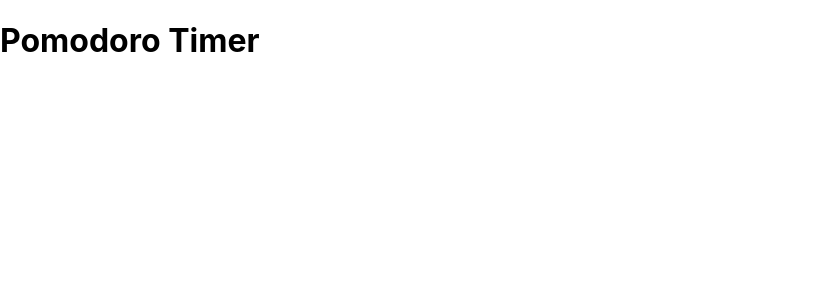
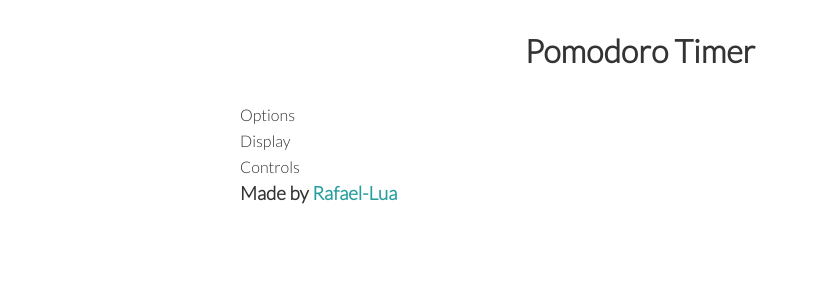
Before and after one commit to rafael-lua/fcc-pomodoro-timer, a React (Create React App) app: page / in a window 1280 px wide. Shown: the top 300 px of the page, without its empty margins (0-817 px from the left). Built offline with nearby package versions, Linux system fonts and the light colour scheme.

Commit message:
Add components (Options, controls and display)

```diff
--- a/public/index.html
+++ b/public/index.html
@@ -24,7 +24,8 @@
       work correctly both with client-side routing and a non-root public URL.
       Learn how to configure a non-root public URL by running `npm run build`.
     -->
-    <title>React App</title>
+    <title>Pomodoro Timer</title>
+    <script src="https://kit.fontawesome.com/14e494ac10.js" crossorigin="anonymous"></script>
   </head>
   <body>
     <noscript>You need to enable JavaScript to run this app.</noscript>
--- a/src/App.js
+++ b/src/App.js
@@ -1,11 +1,19 @@
 import { Provider } from "react-redux";
 import store from "./store/config";
+
+import Controls from "./components/Controls";
+import Options from "./components/Options";
+import Display from "./components/Display";
 
 function App() {
   return (
     <Provider store={store}>
-      <div>
-        <h1>Pomodoro Timer</h1>
+      <div class="container">
+        <h1 className="title">Pomodoro Timer</h1>
+        <Options />
+        <Display />
+        <Controls />
+        <h3>Made by <a href="https://github.com/rafael-lua">Rafael-Lua</a></h3>
       </div>
     </Provider>
   );
--- /dev/null
+++ b/src/components/Controls.js
@@ -0,0 +1,9 @@
+function Controls() {
+  return (
+    <div>
+      Controls
+    </div>
+  )
+}
+
+export default Controls
--- /dev/null
+++ b/src/components/Display.js
@@ -0,0 +1,9 @@
+function Display() {
+  return (
+    <div>
+      Display
+    </div>
+  )
+}
+
+export default Display
--- /dev/null
+++ b/src/components/Options.js
@@ -0,0 +1,9 @@
+function Options() {
+  return (
+    <div>
+      Options
+    </div>
+  )
+}
+
+export default Options
--- a/src/index.css
+++ b/src/index.css
@@ -1,13 +1,54 @@
-body {
+@import url('https://fonts.googleapis.com/css2?family=Lato:wght@300&display=swap');
+
+/* font-family: 'Lato', sans-serif; */
+
+* {
+  /* basic configurations */
+  box-sizing: border-box;
+  padding: 0;
   margin: 0;
-  font-family: -apple-system, BlinkMacSystemFont, 'Segoe UI', 'Roboto', 'Oxygen',
-    'Ubuntu', 'Cantarell', 'Fira Sans', 'Droid Sans', 'Helvetica Neue',
-    sans-serif;
-  -webkit-font-smoothing: antialiased;
-  -moz-osx-font-smoothing: grayscale;
 }
 
-code {
-  font-family: source-code-pro, Menlo, Monaco, Consolas, 'Courier New',
-    monospace;
+body {
+  font-family: 'Lato', sans-serif;
+  color: #333;
+  background-color: white;
+  line-height: 1.6;
 }
+
+ul {
+  list-style-type: none;
+}
+
+a {
+  text-decoration: none;
+  color: rgb(38, 158, 158);
+}
+
+h1, h2 {
+  font-weight: 300;
+  line-height: 1.2;
+  margin: 10px 0; /* Top and bottom margin */
+}
+
+img {
+  width: 100%;
+}
+
+.container {
+  max-width: 800px;
+  margin: 0 auto;
+  display: flex;
+  flex-direction: column;
+  justify-content: center;
+  align-content: center;
+}
+
+/* App styles */
+
+.title {
+  text-align: center;
+  font-weight: 700;
+  font-size: 2em;
+  margin: 1em 0;
+}
```
